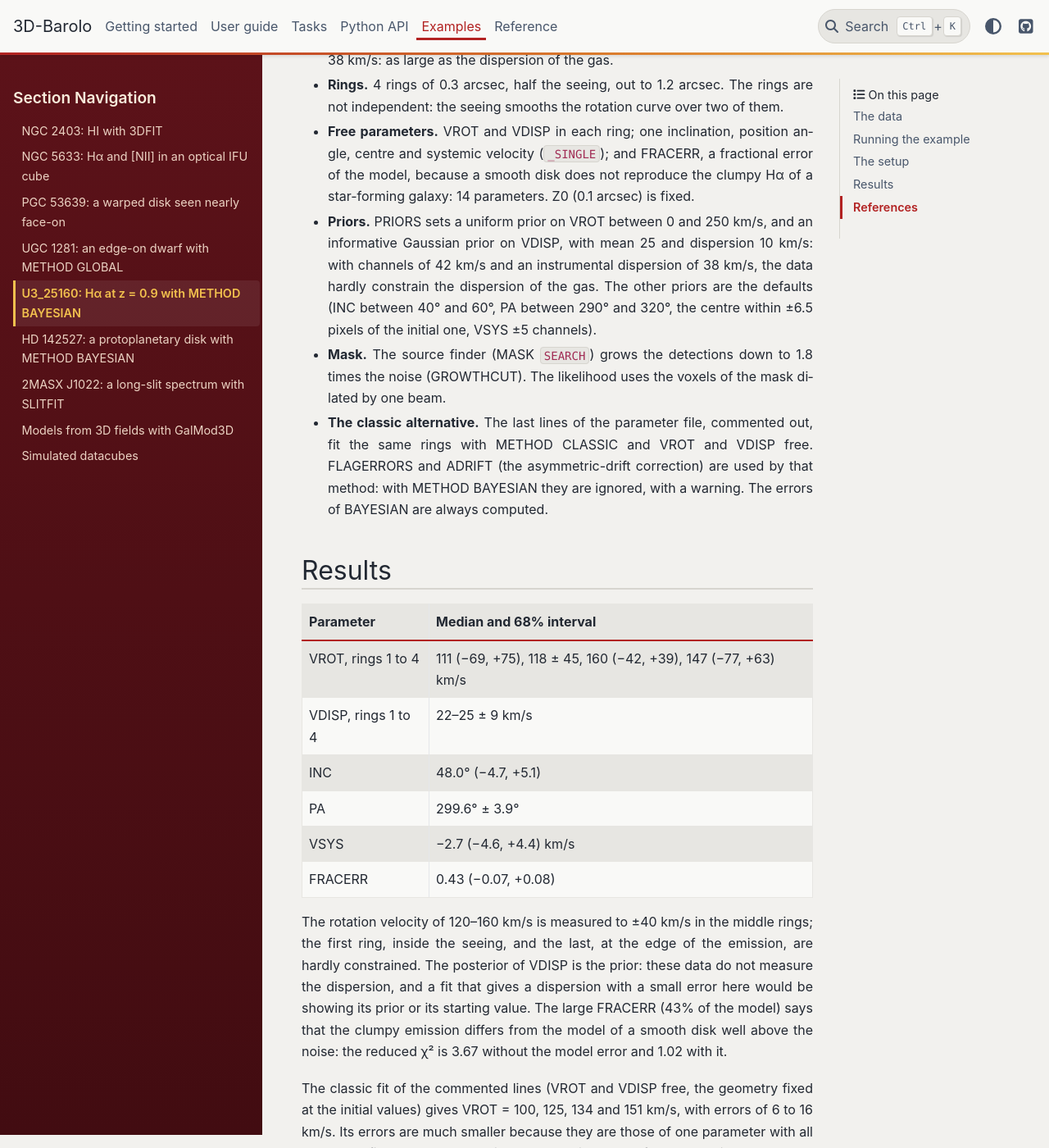
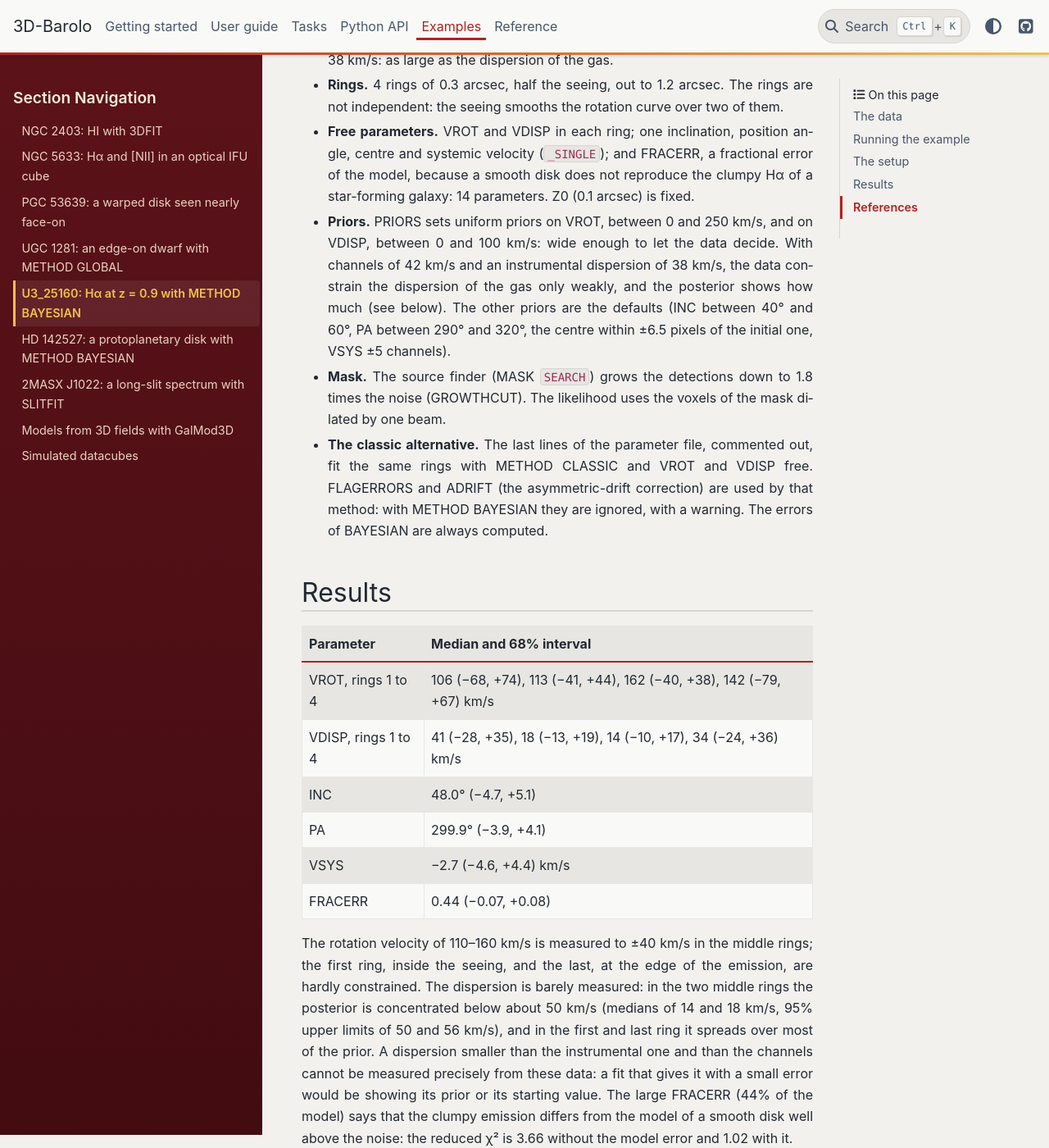
Before and after one commit to editeodoro/bbarolo2, a Sphinx documentation site: the page built from docs/examples/u3-25160.md, in a window 1280 px wide and 1400 px high, scrolled down 1478 px. Shown: the whole window at 82% size. Built offline with Sphinx 7.4.7 and the PyData theme 0.15.4, drawn with Linux system fonts in a browser that asks for light colours; some of the changed text lies outside the part shown.

Commit message:
U3_25160 example: uniform VDISP prior, 0 to 100 km/s
The Gaussian prior (25 +- 10 km/s) is replaced by a wide uniform one, so the
posterior shows what the data say about the dispersion: below about 50 km/s in
the middle rings, unconstrained in the first and last. The page, its figures
and run time come from the new run.

Co-Authored-By: Claude Opus 5.5 <noreply@anthropic.com>

```diff
--- a/docs/examples/index.md
+++ b/docs/examples/index.md
@@ -15,7 +15,7 @@ diagrams and the channel maps of the data and of the model.
 | {doc}`ngc5633` | Hα + [NII], CALIFA optical IFU | CONTSUB, 3DFIT CLASSIC with three lines | 25 s |
 | {doc}`pgc53639` | HI, ATCA, warped disk at low inclination | 3DFIT CLASSIC, position angle free | 24 s |
 | {doc}`ugc1281` | HI, WSRT, edge-on dwarf | 3DFIT GLOBAL, smoothness priors, errors | 38 s |
-| {doc}`u3-25160` | Hα, KMOS, star-forming galaxy at z = 0.9 | 3DFIT BAYESIAN | 1 min 45 s |
+| {doc}`u3-25160` | Hα, KMOS, star-forming galaxy at z = 0.9 | 3DFIT BAYESIAN | 1 min 42 s |
 | {doc}`hd142527` | ¹³CO, ALMA, protoplanetary disk | 3DFIT BAYESIAN, geometry and thickness free | 41 min |
 | {doc}`2masxj1022` | Hα + [NII], SALT long slit, massive spiral | SLITFIT GLOBAL | 23 s |
 
--- a/docs/examples/u3-25160.md
+++ b/docs/examples/u3-25160.md
@@ -44,7 +44,7 @@ f = FitMod3D("U3_25160_Ha.fits", method="bayesian", beam=0.65, specres=0.90, red
              restwave=0.656461, nradii=4, radsep=0.3, vsys=4, xpos=11.6, ypos=12.3, vrot=130, vdisp=20,
              inc=50, pa=305, z0=0.1,
              free="VROT VDISP INC_SINGLE PA_SINGLE XPOS_SINGLE YPOS_SINGLE VSYS_SINGLE FRACERR",
-             priors="vdisp=(norm,loc=25,scale=10) vrot=(uniform,loc=0,scale=250)",
+             priors="vdisp=(uniform,loc=0,scale=100) vrot=(uniform,loc=0,scale=250)",
              mask="SEARCH", growthcut=1.8)
 res = f.run(threads=16)     # the sampling, in memory
 res.rings                   # the median rings, with the 68% intervals
@@ -59,8 +59,8 @@ res_c = f.run(method="classic", free="VROT VDISP", flagerrors=True, adrift=True)
 :::
 ::::
 
-On our server, with 16 cores (16 processes for the sampler), the run takes **1 minute 45 seconds**, of which 81
-seconds are the sampling (83 000 likelihoods). The sampler is random, so the numbers below change slightly from
+On our server, with 16 cores (16 processes for the sampler), the run takes **1 minute 42 seconds**, of which 82
+seconds are the sampling (87 000 likelihoods). The sampler is random, so the numbers below change slightly from
 run to run.
 
 ## The setup
@@ -76,9 +76,10 @@ run to run.
 - **Free parameters.** VROT and VDISP in each ring; one inclination, position angle, centre and systemic velocity
   (`_SINGLE`); and FRACERR, a fractional error of the model, because a smooth disk does not reproduce the clumpy Hα
   of a star-forming galaxy: 14 parameters. Z0 (0.1 arcsec) is fixed.
-- **Priors.** {ref}`PRIORS <par-3dfit-priors>` sets a uniform prior on VROT between 0 and 250 km/s, and an
-  informative Gaussian prior on VDISP, with mean 25 and dispersion 10 km/s: with channels of 42 km/s and an
-  instrumental dispersion of 38 km/s, the data hardly constrain the dispersion of the gas. The other priors are the
+- **Priors.** {ref}`PRIORS <par-3dfit-priors>` sets uniform priors on VROT, between 0 and 250 km/s, and on VDISP,
+  between 0 and 100 km/s: wide enough to let the data decide. With channels of 42 km/s and an instrumental
+  dispersion of 38 km/s, the data constrain the dispersion of the gas only weakly, and the posterior shows how
+  much (see below). The other priors are the
   defaults (INC between 40° and 60°, PA between 290° and 320°, the centre within ±6.5 pixels of the initial one,
   VSYS ±5 channels).
 - **Mask.** The source finder ({ref}`MASK <par-3dfit-mask>` `SEARCH`) grows the detections down to 1.8 times
@@ -93,19 +94,21 @@ run to run.
 
 | Parameter | Median and 68% interval |
 |---|---|
-| VROT, rings 1 to 4 | 111 (−69, +75), 118 ± 45, 160 (−42, +39), 147 (−77, +63) km/s |
-| VDISP, rings 1 to 4 | 22–25 ± 9 km/s |
+| VROT, rings 1 to 4 | 106 (−68, +74), 113 (−41, +44), 162 (−40, +38), 142 (−79, +67) km/s |
+| VDISP, rings 1 to 4 | 41 (−28, +35), 18 (−13, +19), 14 (−10, +17), 34 (−24, +36) km/s |
 | INC | 48.0° (−4.7, +5.1) |
-| PA | 299.6° ± 3.9° |
+| PA | 299.9° (−3.9, +4.1) |
 | VSYS | −2.7 (−4.6, +4.4) km/s |
-| FRACERR | 0.43 (−0.07, +0.08) |
+| FRACERR | 0.44 (−0.07, +0.08) |
 
-The rotation velocity of 120–160 km/s is measured to ±40 km/s in the middle rings; the first ring, inside the
-seeing, and the last, at the edge of the emission, are hardly constrained. The posterior of VDISP is the prior:
-these data do not measure the dispersion, and a fit that gives a dispersion with a small error here would be
-showing its prior or its starting value. The large FRACERR (43% of the model) says that the clumpy emission
-differs from the model of a smooth disk well above the noise: the reduced χ² is 3.67 without the model error and
-1.02 with it.
+The rotation velocity of 110–160 km/s is measured to ±40 km/s in the middle rings; the first ring, inside the
+seeing, and the last, at the edge of the emission, are hardly constrained. The dispersion is barely measured: in
+the two middle rings the posterior is concentrated below about 50 km/s (medians of 14 and 18 km/s, 95% upper limits
+of 50 and 56 km/s), and in the first and last ring it spreads over most of the prior. A dispersion smaller than
+the instrumental one and than the channels cannot be measured precisely from these data: a fit that gives it with
+a small error would be showing its prior or its starting value. The large FRACERR (44% of the model) says that the
+clumpy emission differs from the model of a smooth disk well above the noise: the reduced χ² is 3.66 without the
+model error and 1.02 with it.
 
 The classic fit of the commented lines (VROT and VDISP free, the geometry fixed at the initial values) gives
 VROT = 100, 125, 134 and 151 km/s, with errors of 6 to 16 km/s. Its errors are much smaller because they are
```
Also changed, not shown: other parts of docs/examples/u3-25160.md (+1 -1 lines), docs/figures/examples/u3_25160_chanmaps.png, docs/figures/examples/u3_25160_corner.png, docs/figures/examples/u3_25160_maps.png, docs/figures/examples/u3_25160_parameters.png, docs/figures/examples/u3_25160_pv.png, docs/figures/examples/u3_25160_pvslices.png, 1 other file.
